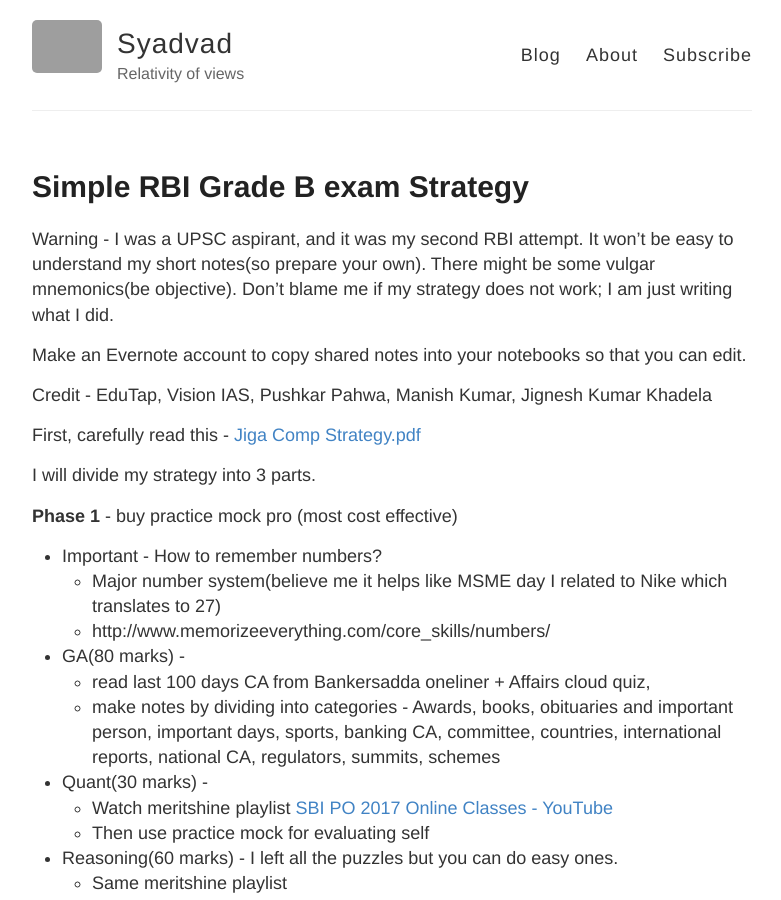
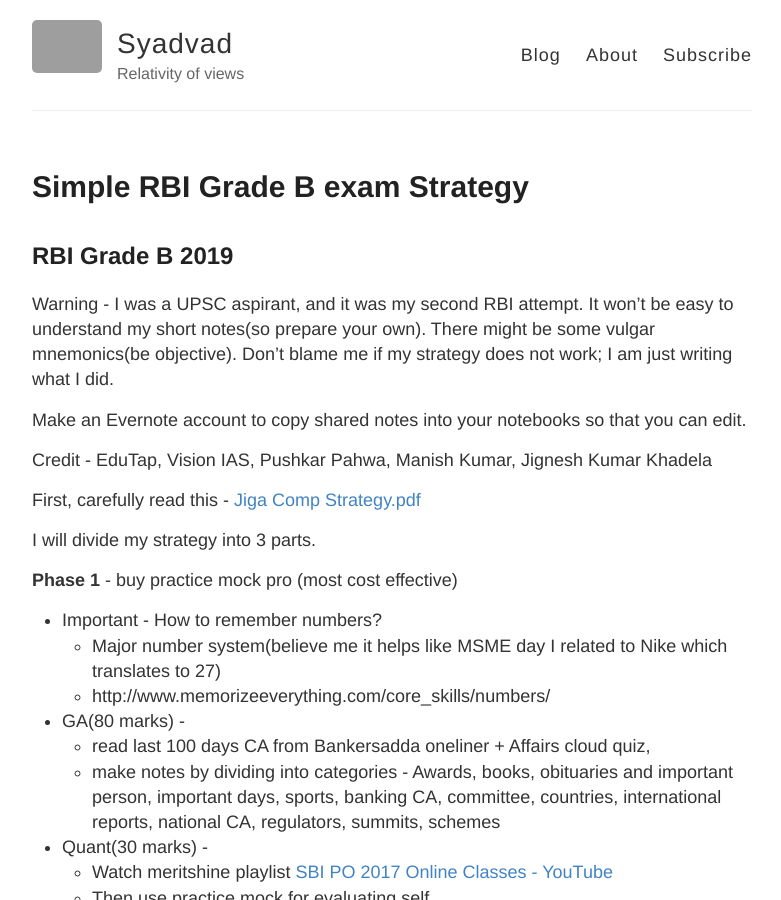
Before and after one commit to anilmodi2011/Blog, a Jekyll site: the page built from _posts/2020-05-29-hello.md, in a window 1280 px wide and 900 px high. Shown: the whole window, without its empty margins (248-1029 px from the left). Built offline with Jekyll 4.4.1, drawn with Linux system fonts in a browser that asks for light colours; grey boxes are pictures that could not be loaded.

Commit message:
Update 2020-05-29-hello.md

```diff
--- a/_posts/2020-05-29-hello.md
+++ b/_posts/2020-05-29-hello.md
@@ -2,6 +2,7 @@
 layout: post
 title: Simple RBI Grade B exam Strategy
 ---
+## RBI Grade B 2019
 
 Warning -  I was a UPSC aspirant, and it was my second RBI attempt. It won't be easy to understand my short notes(so prepare your own). There might be some vulgar mnemonics(be objective). Don't blame me if my strategy does not work; I am just writing what I did.
 
```
